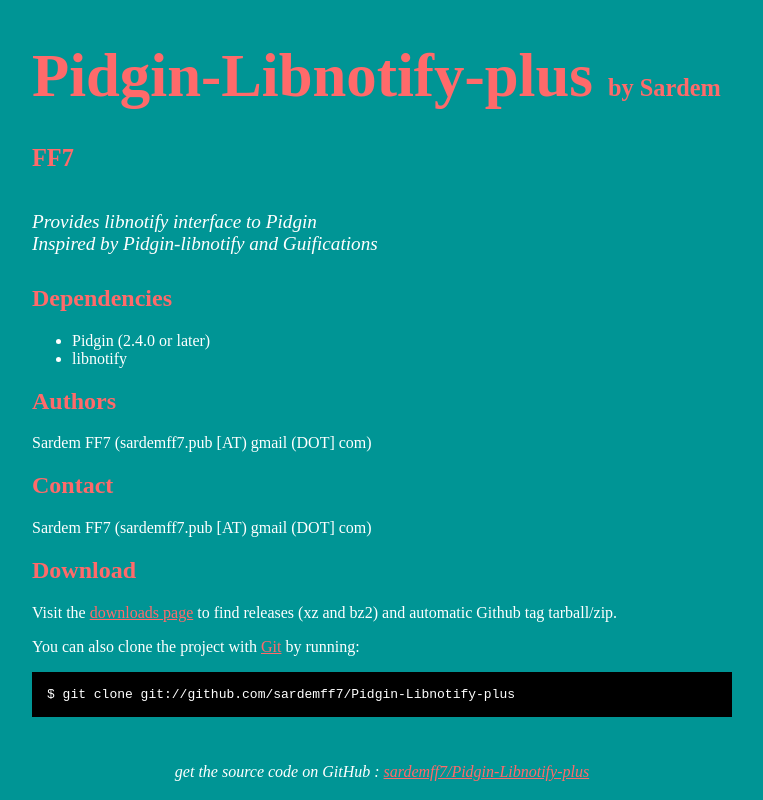
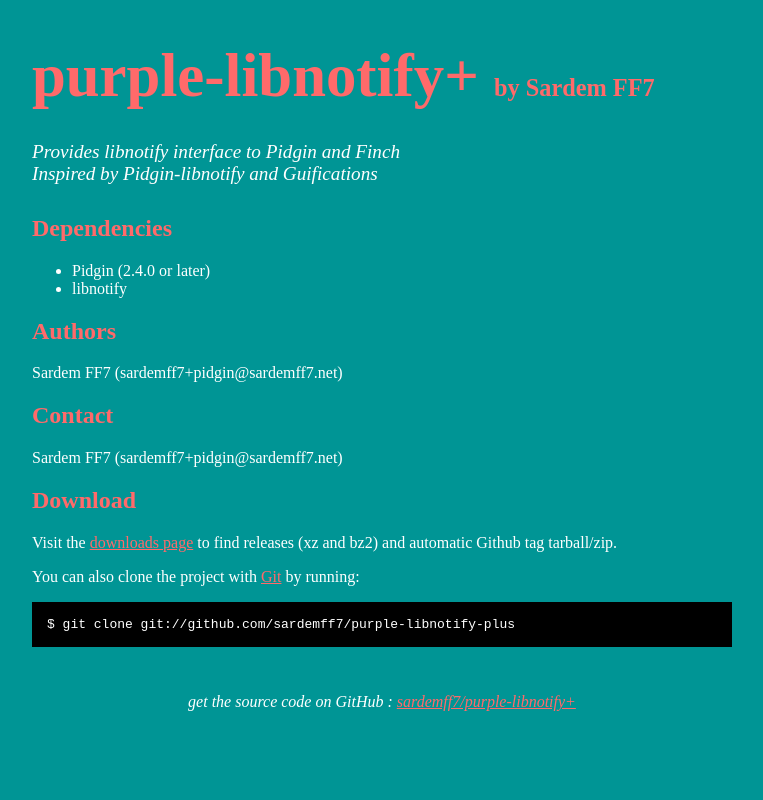
Before and after one commit to sardemff7/purple-libnotify-plus, a plain HTML site: page index.html in a window 1280 px wide. Shown: the whole page, without its empty margins (258-1021 px from the left). Drawn offline with Linux system fonts and the light colour scheme.

Commit message:
purple-libnotify+

```diff
--- a/index.html
+++ b/index.html
@@ -5,7 +5,7 @@
 <head>
 	<meta http-equiv="Content-Type" content="text/html; charset=utf-8"/>
 
-	<title>sardemff7/Pidgin-Libnotify-plus @ GitHub</title>
+	<title>sardemff7/purple-libnotify+ @ GitHub</title>
 
 	<style type="text/css">
 		body {
@@ -37,11 +37,11 @@
   <div id="container">
 
 
-	<h1><a href="http://github.com/sardemff7/Pidgin-Libnotify-plus">Pidgin-Libnotify-plus</a>
+	<h1><a href="http://github.com/sardemff7/purple-libnotify-plus">purple-libnotify+</a>
 		<span class="small">by <a href="http://github.com/sardemff7">Sardem FF7</a></span></h1>
 
 	<div class="description">
-		Provides libnotify interface to Pidgin
+		Provides libnotify interface to Pidgin and Finch
 		<br />
 		Inspired by Pidgin-libnotify and Guifications
 	</div>
@@ -52,24 +52,24 @@
 		<li>libnotify</li>
 		</ul>
 	<h2>Authors</h2>
-		<p>Sardem FF7 (sardemff7.pub [AT) gmail (DOT] com)</p>
+		<p>Sardem FF7 (sardemff7+pidgin@sardemff7.net)</p>
 	<h2>Contact</h2>
-		<p>Sardem FF7 (sardemff7.pub [AT) gmail (DOT] com)</p>
+		<p>Sardem FF7 (sardemff7+pidgin@sardemff7.net)</p>
 
 
 	<h2>Download</h2>
 		<p>
-			Visit the <a href="https://github.com/sardemff7/Pidgin-Libnotify-plus/downloads">downloads page</a>
+			Visit the <a href="https://github.com/sardemff7/purple-libnotify-plus/downloads">downloads page</a>
 			to find releases (xz and bz2) and automatic Github tag tarball/zip.
 		</p>
 		<p>
 			You can also clone the project with <a href="http://git-scm.com">Git</a>
 			by running:
-			<pre>$ git clone git://github.com/sardemff7/Pidgin-Libnotify-plus</pre>
+			<pre>$ git clone git://github.com/sardemff7/purple-libnotify-plus</pre>
 		</p>
 
 <div class="footer">
-  get the source code on GitHub : <a href="http://github.com/sardemff7/Pidgin-Libnotify-plus">sardemff7/Pidgin-Libnotify-plus</a>
+  get the source code on GitHub : <a href="http://github.com/sardemff7/purple-libnotify-plus">sardemff7/purple-libnotify+</a>
 </div>
 
   </div>
```
